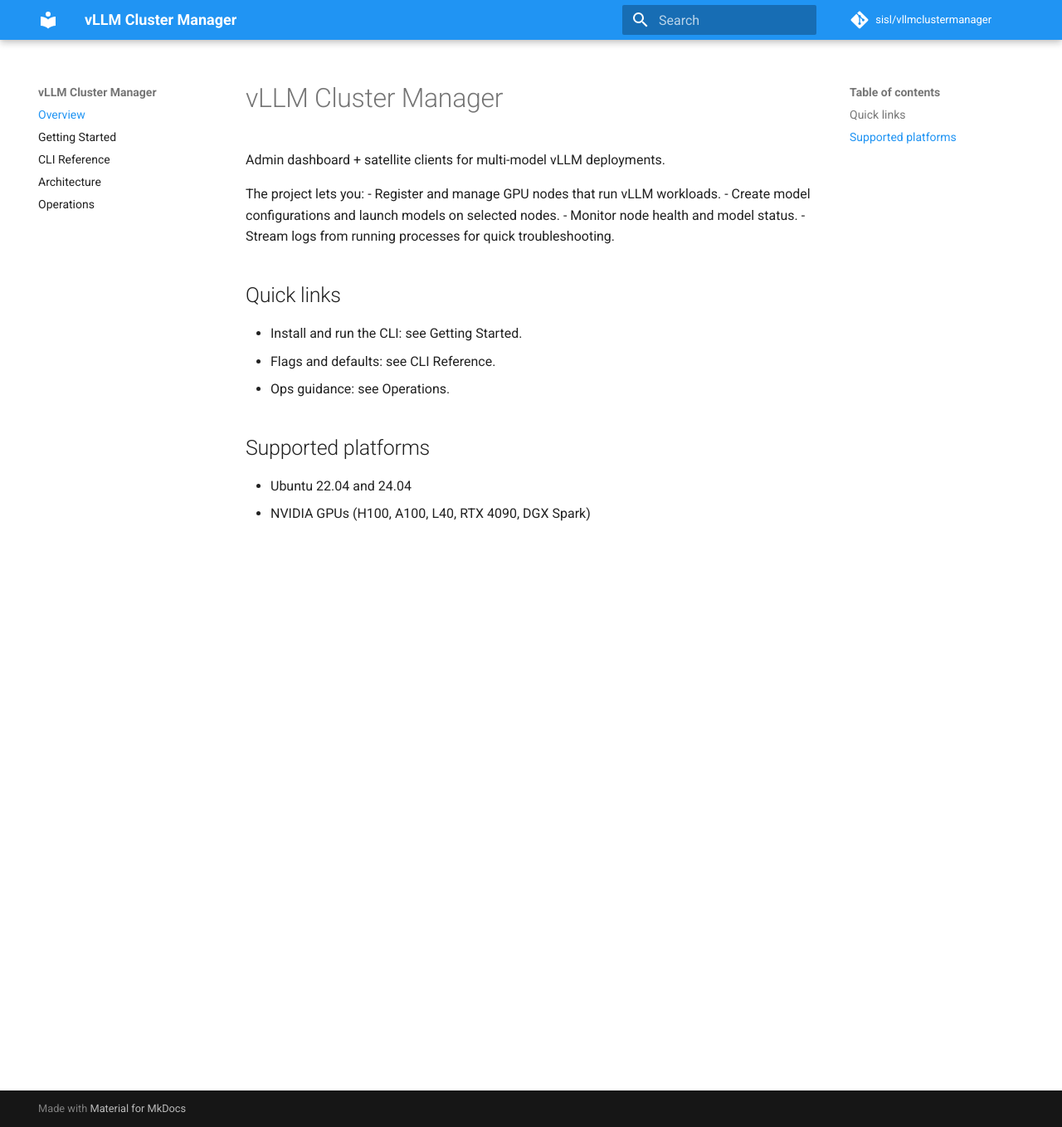
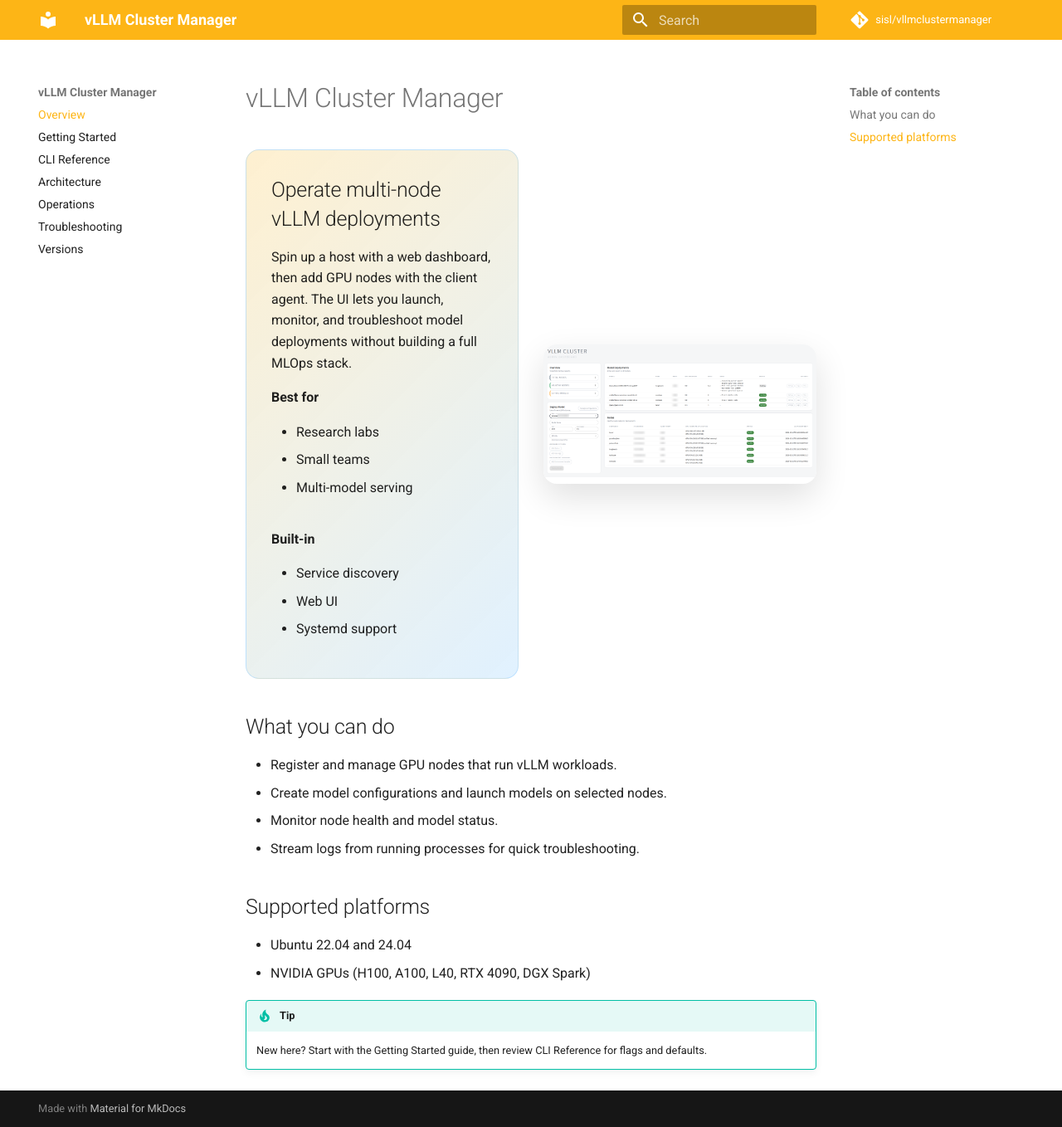
Before and after one commit to sisl/aquila, an MkDocs documentation site: the page built from docs/index.md, in a window 1280 px wide and 1358 px high. Shown: the whole window at 83% size. Built offline with MkDocs 1.6.1 and Material for MkDocs 9.7.7, drawn with Linux system fonts in a browser that asks for light colours; comment, search, counter and statistics services are not loaded.

```diff
--- a/docs/index.md
+++ b/docs/index.md
@@ -1,18 +1,42 @@
 # vLLM Cluster Manager
 
-Admin dashboard + satellite clients for multi-model vLLM deployments.
+<div class="hero">
+  <div class="hero-card">
+    <h2>Operate multi-node vLLM deployments</h2>
+    <p>Spin up a host with a web dashboard, then add GPU nodes with the client agent. The UI lets you launch, monitor, and troubleshoot model deployments without building a full MLOps stack.</p>
+    <div class="grid-2">
+      <div>
+        <strong>Best for</strong>
+        <ul>
+          <li>Research labs</li>
+          <li>Small teams</li>
+          <li>Multi-model serving</li>
+        </ul>
+      </div>
+      <div>
+        <strong>Built-in</strong>
+        <ul>
+          <li>Service discovery</li>
+          <li>Web UI</li>
+          <li>Systemd support</li>
+        </ul>
+      </div>
+    </div>
+  </div>
+  <div class="hero-image">
+    <img alt="vLLM Cluster Manager dashboard" src="assets/img/vllm-cluster-manager-screenshot.png" />
+  </div>
+</div>
 
-The project lets you:
+## What you can do
 - Register and manage GPU nodes that run vLLM workloads.
 - Create model configurations and launch models on selected nodes.
 - Monitor node health and model status.
 - Stream logs from running processes for quick troubleshooting.
 
-## Quick links
-- Install and run the CLI: see Getting Started.
-- Flags and defaults: see CLI Reference.
-- Ops guidance: see Operations.
-
 ## Supported platforms
 - Ubuntu 22.04 and 24.04
 - NVIDIA GPUs (H100, A100, L40, RTX 4090, DGX Spark)
+
+!!! tip
+    New here? Start with the Getting Started guide, then review CLI Reference for flags and defaults.
--- /dev/null
+++ b/docs/styles/extra.css
@@ -0,0 +1,42 @@
+:root {
+  --md-primary-fg-color: #fdb516;
+  --md-primary-fg-color--light: #ffd37a;
+  --md-primary-fg-color--dark: #d89a00;
+  --md-accent-fg-color: #30a2ff;
+  --md-accent-fg-color--transparent: rgba(48, 162, 255, 0.2);
+}
+
+.md-header {
+  box-shadow: none;
+}
+
+.hero {
+  display: grid;
+  gap: 1.5rem;
+  grid-template-columns: repeat(auto-fit, minmax(260px, 1fr));
+  align-items: center;
+  margin: 1.5rem 0 2rem;
+}
+
+.hero-card {
+  background: linear-gradient(135deg, rgba(253, 181, 22, 0.2), rgba(48, 162, 255, 0.15));
+  border: 1px solid rgba(48, 162, 255, 0.2);
+  border-radius: 16px;
+  padding: 1.5rem;
+}
+
+.hero-card h2 {
+  margin-top: 0;
+}
+
+.hero-image {
+  border-radius: 16px;
+  box-shadow: 0 16px 40px rgba(0, 0, 0, 0.12);
+  overflow: hidden;
+}
+
+.grid-2 {
+  display: grid;
+  gap: 1rem;
+  grid-template-columns: repeat(auto-fit, minmax(240px, 1fr));
+}
--- a/mkdocs.yml
+++ b/mkdocs.yml
@@ -16,11 +16,14 @@ theme:
     - content.tabs.link
   palette:
     - scheme: default
-      primary: blue
-      accent: teal
+      primary: custom
+      accent: custom
 
 plugins:
   - search
+  - mike:
+      version_selector: true
+      canonical_version: latest
 
 markdown_extensions:
   - admonition
@@ -30,9 +33,14 @@ markdown_extensions:
   - pymdownx.superfences
   - pymdownx.tabbed
 
+extra_css:
+  - styles/extra.css
+
 nav:
   - Overview: index.md
   - Getting Started: getting-started.md
   - CLI Reference: cli.md
   - Architecture: architecture.md
   - Operations: operations.md
+  - Troubleshooting: troubleshooting.md
+  - Versions: versions.md
```
Also changed, not shown: docs/architecture.md (+26 -7 lines), docs/cli.md (+10 -0 lines), docs/getting-started.md (+15 -6 lines), docs/operations.md (+19 -3 lines), docs/troubleshooting.md (added, +50 -0 lines), docs/versions.md (added, +10 -0 lines), docs/assets/img/vllm-cluster-manager-screenshot.png (added), 1 other file.
